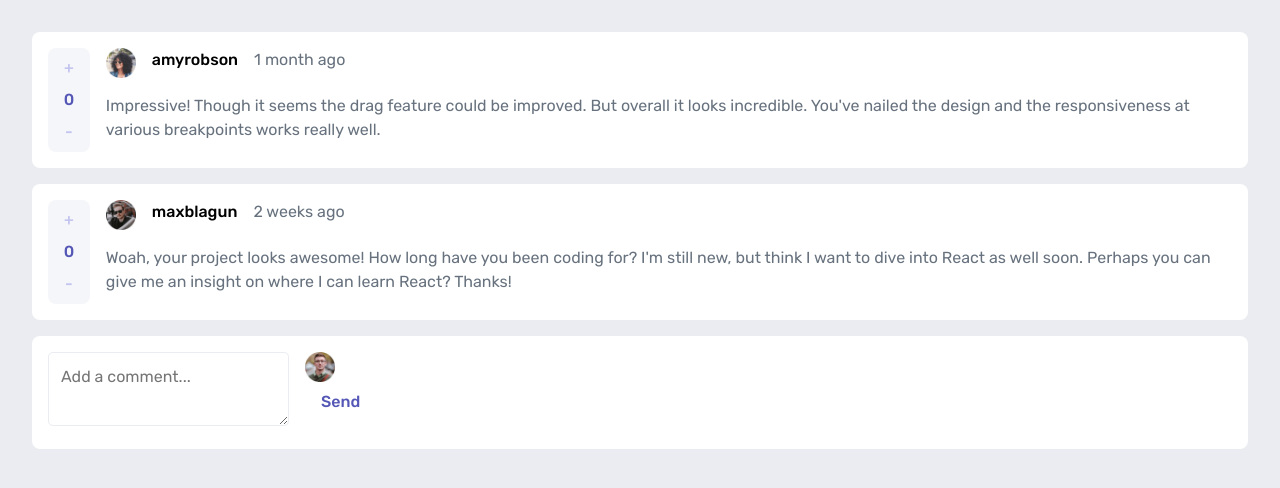
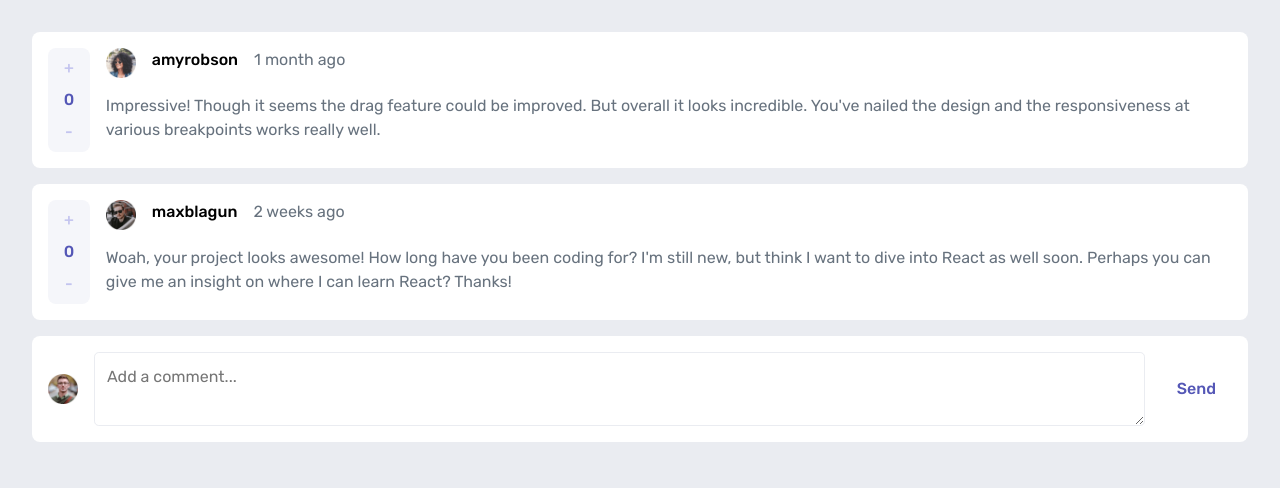
Before and after one commit to jadetrue/interactive-comments-section, a React (Vite) app: page / in a window 1280 px wide. Shown: the top 488 px of the page. Built offline with nearby package versions, Linux system fonts and the light colour scheme.

Commit message:
add style for new comment section using grid

```diff
--- a/src/components/AddNewComment.tsx
+++ b/src/components/AddNewComment.tsx
@@ -6,11 +6,9 @@ export const AddNewComment = ({ userImg, comment, onClick }) => {
 
   return (
     <div className="new-comment-container">
-      <div>
-        <textarea placeholder={placeholder}>{comment}</textarea>
-      </div>
-      <div className="">
-        <img src={userImg} alt="" width="30" height="30" />
+      <img className="author-img" src={userImg} alt="" width="30" height="30" />
+      <textarea className="new-comment" placeholder={placeholder}>{comment}</textarea>
+      <div className="reply-btn">
         <Button name="Send" type="default" onClick={onClick} />
       </div>
     </div >
--- a/src/index.css
+++ b/src/index.css
@@ -119,16 +119,35 @@ body {
 }
 
 .new-comment-container {
-  display: flex;
-  gap: 1rem;
-  flex-direction: column;
+  display: grid;
+  grid-template-columns: 1fr 1fr;
+  grid-template-rows: auto auto;
+  grid-template-areas:
+    "a a"
+    "b c";
   background-color: var(--clr-neutral-100);
   border-radius: 0.5rem;
   padding: 1rem;
+  gap: 1rem;
+  align-items: center;
 
   @media screen and (min-width: 1021px) {
+    display: flex;
     flex-direction: row;
+    gap: 1rem;
   }
+}
+
+.new-comment {
+  grid-area: a;
+}
+
+.author-img {
+  grid-area: b;
+}
+.reply-btn {
+  grid-area: c;
+  justify-self: end;
 }
 
 #comment {
```
